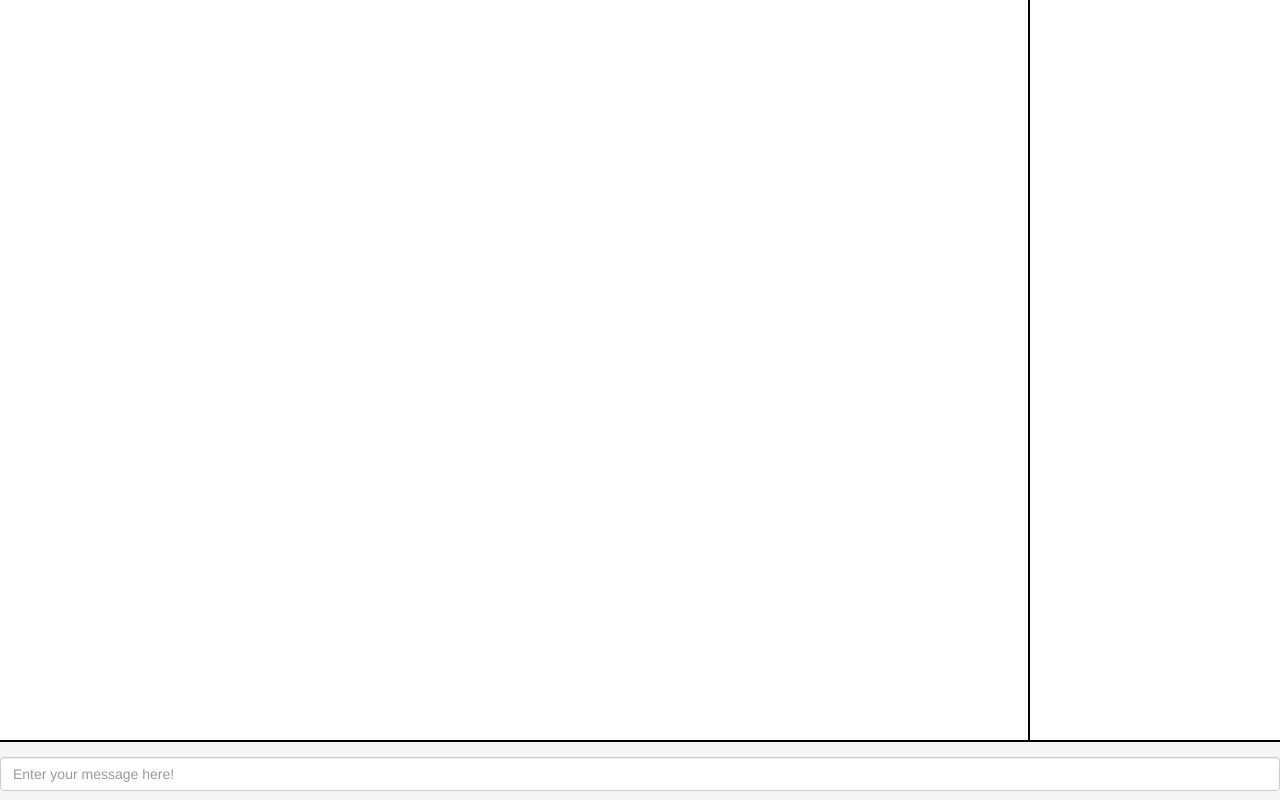
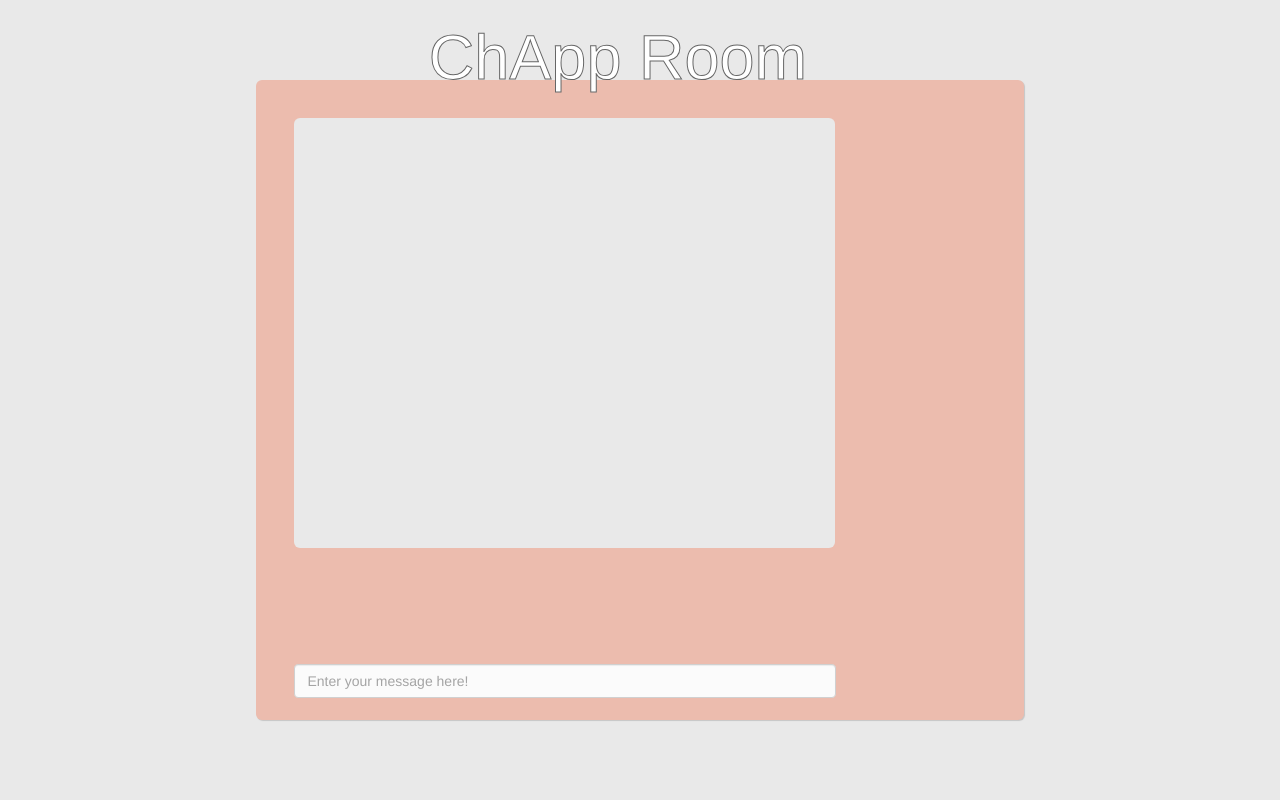
Before and after one commit to annapetry/ChApp, a website: page public/index.html in a window 1280 px wide. Drawn offline with nearby package versions, Linux system fonts and the light colour scheme; no server answers.

Commit message:
styling.

```diff
--- a/public/index.html
+++ b/public/index.html
@@ -9,33 +9,30 @@
     <link rel="stylesheet" type="text/css" href="/stylesheets/styles.css">
   </head>
   <body>
+    <h1 class="brand">ChApp Room</h1>
     <div class="container container-fluid">
-      <div class="row full-height">
+      <div class="row">
 
-        <div class="msgs col-md-10 full-height">
+        <div class="msgs col-md-9">
           <ul id="msgs"></ul>
         </div>
 
-        <div class="rooms col-md-2 full-height"></div>
+        <div class="rooms col-md-2"></div>
 
-      </div>
-    </div>
+      </div> <!-- Close of row -->
 
-    <div class="footer">
       <div id="form-div">
-
         <form>
-          <div class="form-group"></div>
+          <div class="form-group">
             <input class="form-control"
                    type="text"
                    id="msg"
                    placeholder="Enter your message here!">
-            <button class="btn btn-default pull-right">Chat it up!</button>
-          </div>
+          </div> <!-- Close of form-group -->
         </form>
+      </div> <!-- Close of form-div -->
 
-      </div>
-    </div>
+    </div> <!-- Close of container -->
 
   </body>
 </html>
--- a/public/javascripts/chat_ui.js
+++ b/public/javascripts/chat_ui.js
@@ -13,13 +13,13 @@
     var that = this;
 
     Object.keys(roomList).forEach(function (room) {
-      var $header = $('<h3></h3>');
+      var $header = $('<h3 class="' + room + '"></h3>');
       $header.text(room);
       that.$rootEl.find('.rooms').append($header);
 
       var $uList = $('<ul></ul>');
       roomList[room].forEach(function (user) {
-        var $li = $('<li></li>');
+        var $li = $('<li class="' + user + '"></li>');
         $li.text(user);
         $uList.append($li);
       });
@@ -39,11 +39,13 @@
     this.chat.processCommand(input);
   };
 
-  ChatUi.prototype.addMessage = function (message) {
+  ChatUi.prototype.addMessage = function (message, addClass) {
     var $ul = this.$rootEl.find('#msgs');
-    var $li = $('<li></li>');
+    var $li = $('<li class="' + addClass + '"></li>');
     $li.text(message);
     $ul.append($li);
+    // Pushes scrol bar to bottom to show most recent messages
+    $(".msgs").scrollTop($(".msgs").children().height());
   };
 })();
 
@@ -60,12 +62,12 @@ $(function () {
   });
 
   socket.on('message', function (data) {
-    var message = '< ' + data.nick + ' > ' + data.text;
-    ui.addMessage(message);
+    var message = data.nick + ': ' + data.text;
+    ui.addMessage(message, data.addClass);
   });
 
   $('form').on('submit', function (event) {
     event.preventDefault();
     ui.sendMessage();
-  })
+  });
 });
--- a/public/stylesheets/styles.css
+++ b/public/stylesheets/styles.css
@@ -1,90 +1,68 @@
-html, body, .container, .row {
+* {
+  box-sizing: border-box;
+  font-family: 'Helvetica Neue','Helvetica',arial,sans-serif;;
+}
+html, body {
   height: 100%;
+  position: relative;
+  background-color: #e9e9e9;
 }
-
-.full-height {
-  height: 100%;
-}
-
 body {
   padding-bottom: 60px;
 }
+.brand {
+  position: absolute;
+  left: 33.5%;
+  top: 3px;
+  z-index: 2;
+  color: #fff;
+  font-size: 4.5em;
 
-.msgs {
-  border-right: 2px solid black;
-  padding-top: 30px;
+  -webkit-text-stroke: 1px #666;
+   color: white;
+/*   text-shadow:
+       3px 3px 0 #666,
+     -1px -1px 0 #666,
+      1px -1px 0 #666,
+      -1px 1px 0 #666,
+       1px 1px 0 #666;*/
 }
-
-.footer {
-  border-top: 2px solid black;
+.container {
+  height: 80%;
+  width: 60%;
+  padding: 3%;
+  background-color: #edb5a4;
+  opacity: 0.85;
   position: absolute;
-  bottom: 0;
-  width: 100%;
-  height: 60px;
-  background-color: #f5f5f5;
+  top: 10%;
+  left: 20%;
+  border-radius: 6px;
+  box-shadow: 1px 1px 1px #bfbfbf;
 }
-
-button {
-  display: none !important;
+.form-control{
+  position: absolute;
+  width: 70.5%;
+  bottom: 3.5%;
 }
-
-.form-control{
+.bot {
+  color: #A47741;
 }
-
+li {
+  color: #666;
+}
 ul {
   list-style: none;
   padding-left: 0;
 }
-
-/*body {
-  width: 100%;
+.msgs {
+  background-color: #e9e9e9;
+  height: 430px;
+  margin-left: 15px;
+  border-radius: 6px;
+  overflow-y: auto;
+  padding-top: 10px;
 }
-*/
-/*#form-div {
- bottom: 0;
-/* padding-bottom: 5px; */
-/* margin-bottom: 2px;
- position: fixed;
- height: 40px;
- width: 100%;
- left: 0;
- right: 0;
-}*/
-*/
-/*#form-div button {
-  float: right;
-  height: 35px;
-  width: 90px;
-}*/
-
-/*.msgs {
-  width: 650px;
+.rooms {
+  text-align: right;
+  width: 20%;
 }
-
-ul {
-  list-style: none;
-  padding-left: 0;
-}
-
-li {
-  margin-top: 5px;
-}
-*/
-/*.rooms {
-  float: right;
-  margin-right: 50px;
-  min-width: 150px;
-  border: 2px black solid;
-  border-radius: 3px;
-  padding: 10px;
-}*/
-
-/*input[type="text"] {
-  height: 35px;
-  font-size: 16px;
-  width: 90%;
-}*/
-
-/** {
-  box-sizing: border-box;
-}*/
```
Also changed, not shown: lib/chat_server.js (+14 -9 lines).
